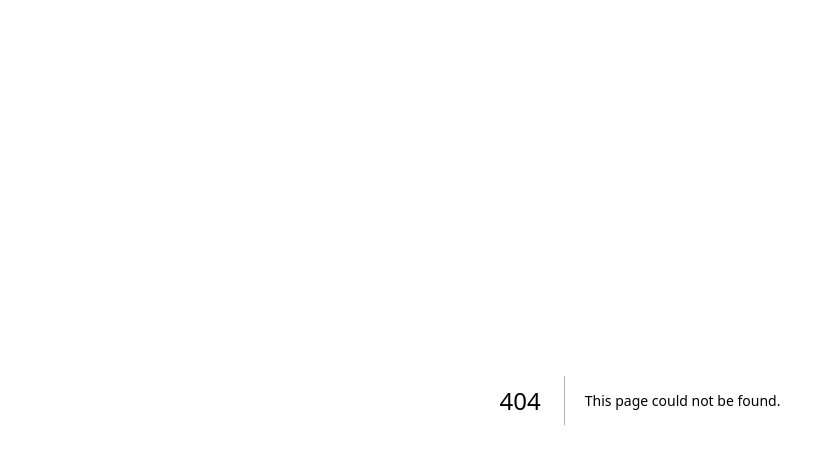
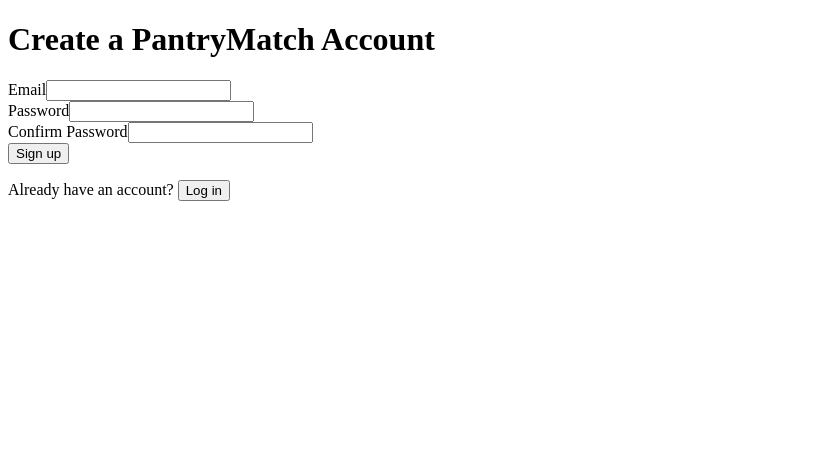
Before and after one commit to jordany78/PantryMatch, a Next.js app: page /signup in a window 1280 px wide. Before the commit this address had no page. Shown: the top 464 px of the page, without its empty margins (0-835 px from the left). Built offline with nearby package versions, Linux system fonts and the light colour scheme; no server answers.

Commit message:
Added Supabase authentication pages

```diff
--- a/src/app/layout.tsx
+++ b/src/app/layout.tsx
@@ -1,5 +1,6 @@
 export const metadata = {
   title: "PantryMatch API",
+  description: "Kitchen inventory & recipe matching",
 };
 
 export default function RootLayout({
--- /dev/null
+++ b/src/app/signup/page.tsx
@@ -0,0 +1,106 @@
+"use client";
+
+import { FormEvent, useState } from "react";
+import { useRouter } from "next/navigation";
+import { createClient } from "@/lib/supabase/client";
+
+export default function SignupPage() {
+  const router = useRouter();
+  const supabase = createClient();
+
+  const [email, setEmail] = useState("");
+  const [password, setPassword] = useState("");
+  const [confirmPassword, setConfirmPassword] = useState("");
+  const [error, setError] = useState("");
+  const [message, setMessage] = useState("");
+  const [loading, setLoading] = useState(false);
+
+  async function handleSignup(event: FormEvent<HTMLFormElement>) {
+    event.preventDefault();
+
+    setError("");
+    setMessage("");
+
+    if (password !== confirmPassword) {
+      setError("Passwords do not match.");
+      return;
+    }
+
+    setLoading(true);
+
+    const { error } = await supabase.auth.signUp({
+      email,
+      password,
+    });
+
+    if (error) {
+      setError(error.message);
+      setLoading(false);
+      return;
+    }
+
+    setMessage(
+      "Account created! Check your email to confirm your account."
+    );
+
+    setLoading(false);
+  }
+
+  return (
+    <main>
+      <h1>Create a PantryMatch Account</h1>
+
+      <form onSubmit={handleSignup}>
+        <div>
+          <label htmlFor="email">Email</label>
+          <input
+            id="email"
+            type="email"
+            value={email}
+            onChange={(event) => setEmail(event.target.value)}
+            required
+          />
+        </div>
+
+        <div>
+          <label htmlFor="password">Password</label>
+          <input
+            id="password"
+            type="password"
+            value={password}
+            onChange={(event) => setPassword(event.target.value)}
+            required
+            minLength={6}
+          />
+        </div>
+
+        <div>
+          <label htmlFor="confirmPassword">Confirm Password</label>
+          <input
+            id="confirmPassword"
+            type="password"
+            value={confirmPassword}
+            onChange={(event) => setConfirmPassword(event.target.value)}
+            required
+            minLength={6}
+          />
+        </div>
+
+        {error && <p>{error}</p>}
+
+        {message && <p>{message}</p>}
+
+        <button type="submit" disabled={loading}>
+          {loading ? "Creating account..." : "Sign up"}
+        </button>
+      </form>
+
+      <p>
+        Already have an account?{" "}
+        <button type="button" onClick={() => router.push("/login")}>
+          Log in
+        </button>
+      </p>
+    </main>
+  );
+}
--- /dev/null
+++ b/src/lib/supabase/client.ts
@@ -0,0 +1,8 @@
+import { createBrowserClient } from "@supabase/ssr";
+
+export function createClient() {
+  return createBrowserClient(
+    process.env.NEXT_PUBLIC_SUPABASE_URL!,
+    process.env.NEXT_PUBLIC_SUPABASE_ANON_KEY!
+  );
+}
```
Also changed, not shown: src/app/login/page.tsx (added, +79 -0 lines).
